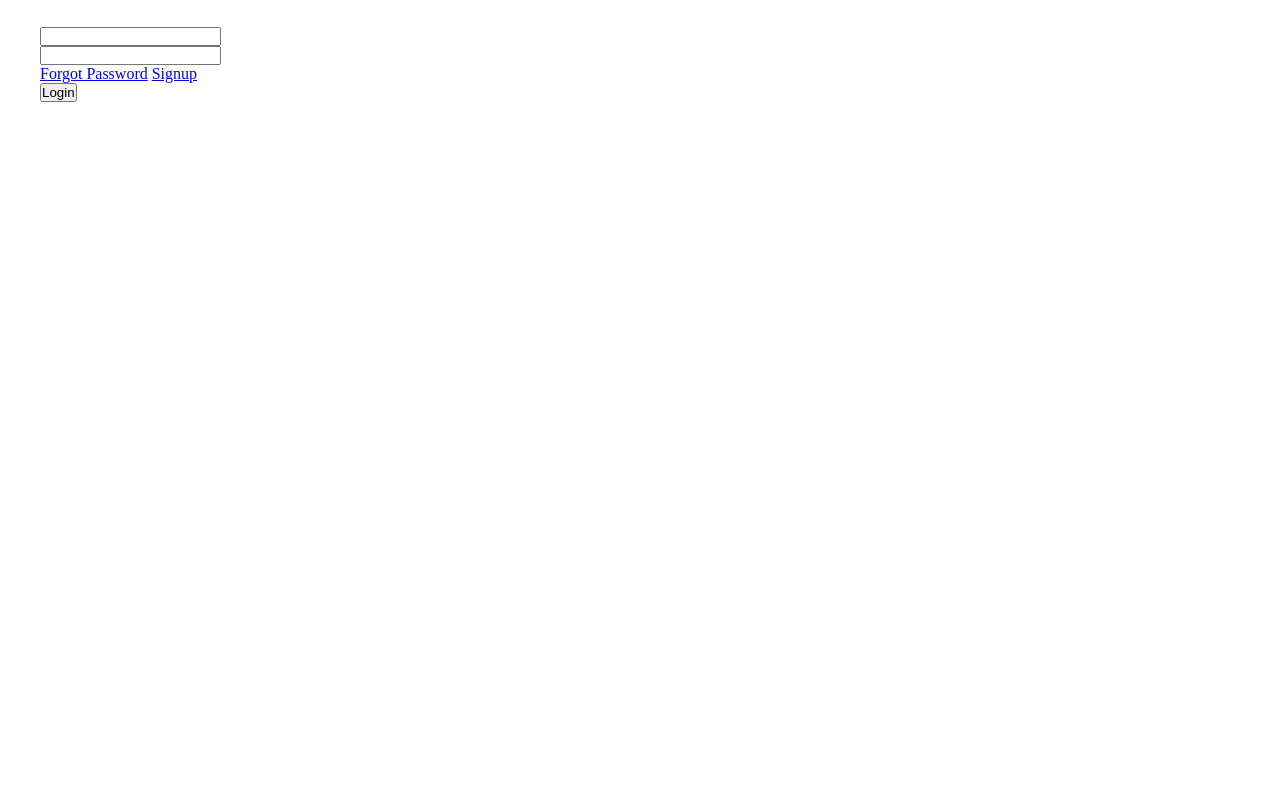
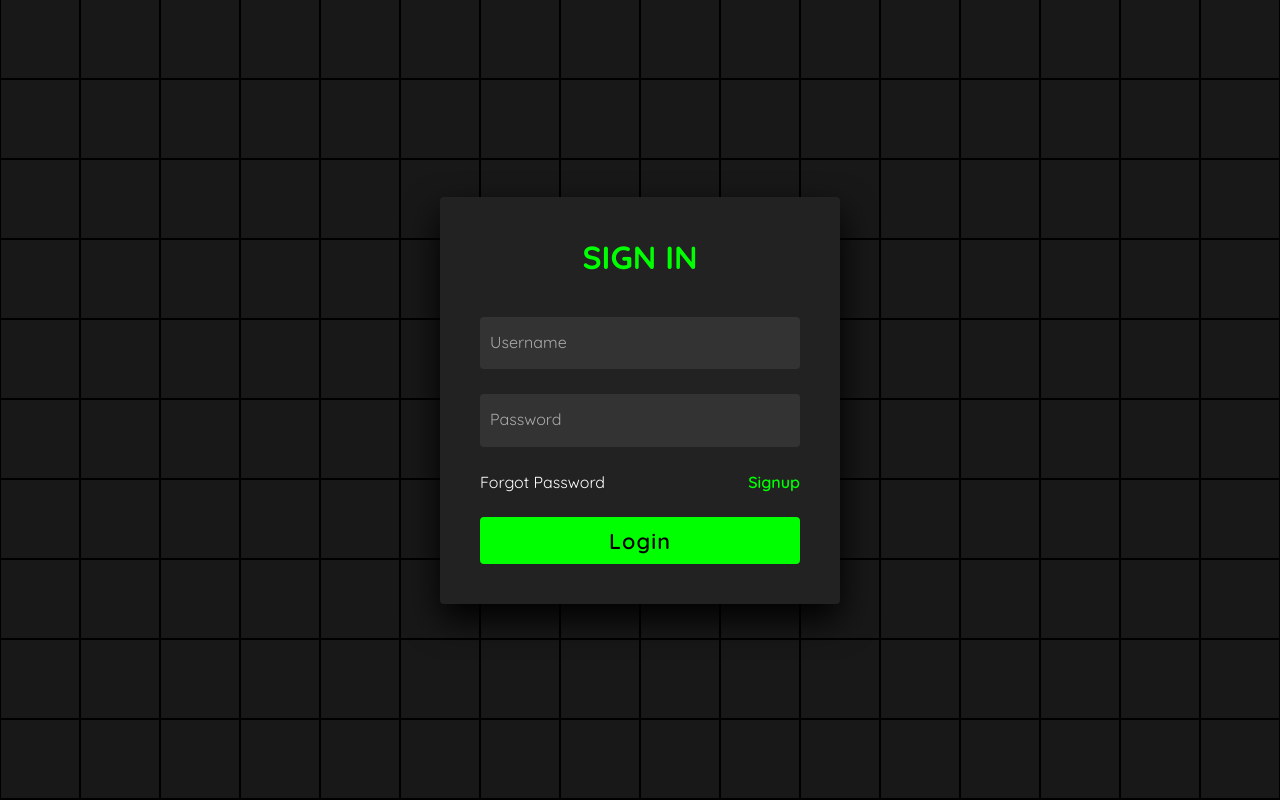
Before and after one commit to majid2000000/yes, a plain HTML site: page index.html in a window 1280 px wide. Drawn offline with Linux system fonts and the light colour scheme.

Commit message:
Update style.css

```diff
--- a/style.css
+++ b/style.css
@@ -1,117 +1,182 @@
-*{
-    margin: 0;
-    padding: 0;
-
+@import url('https://fonts.googleapis.com/css2?family=Quicksand:wght@300;400;500;600;700&display=swap');
+*
+{
+  margin: 0;
+  padding: 0;
+  box-sizing: border-box;
+  font-family: 'Quicksand', sans-serif;
 }
-
-.main{
-    width: 100;
-    background:linear-gradient(to top, rgba(0,0,0,0.5)50%,rgba(0,0,0,0.5)50%), url(1.jpg);
-    background-position: center;
-    background-size: cover;
-    height: 109vh;
-}
-
-.navbar{
-    width: 1200px;
-    height: 75px;
-    margin: auto;
-}
-
-.icon{
-    width: 200px;
-    float: left;
-    height: 70px;
-    margin-right: 35px;
-}
-
-.logo{
-    color: #ff7200;
-    font-size: 35px;
-    font-family: Arial;
-    padding-left: 20px;
-    float: left;
-    padding-top: 10px;
-}
-
-.menu{
-    width: 400px;
-    float: left;
-    height: 70px;
-}
-
-ul{
-  float: left;
+body
+{
   display: flex;
   justify-content: center;
   align-items: center;
+  min-height: 100vh;
+  background: #000;
+}
+section
+{
+  position: absolute;
+  width: 100vw;
+  height: 100vh;
+  display: flex;
+  justify-content: center;
+  align-items: center;
+  gap: 2px;
+  flex-wrap: wrap;
+  overflow: hidden;
+}
+section::before
+{
+  content: '';
+  position: absolute;
+  width: 100%;
+  height: 100%;
+  background: linear-gradient(#000,#0f0,#000);
+  animation: animate 5s linear infinite;
+}
+@keyframes animate
+{
+  0%
+  {
+    transform: translateY(-100%);
+  }
+  100%
+  {
+    transform: translateY(100%);
+  }
+}
+section span
+{
+  position: relative;
+  display: block;
+  width: calc(6.25vw - 2px);
+  height: calc(6.25vw - 2px);
+  background: #181818;
+  z-index: 2;
+  transition: 1.5s;
+}
+section span:hover
+{
+  background: #0f0;
+  transition: 0s;
 }
 
-ul li{
-    list-style: none;
-    margin-left: 62px;
-    margin-top: 27px;
-    font-size: 14px;
-
+section .signin
+{
+  position: absolute;
+  width: 400px;
+  background: #222;
+  z-index: 1000;
+  display: flex;
+  justify-content: center;
+  align-items: center;
+  padding: 40px;
+  border-radius: 4px;
+  box-shadow: 0 15px 35px rgba(0,0,0,9);
 }
-ul li a{
-    text-decoration: none;
-    color: #fbf8f8;
-    font-family: Arial;
-    font-weight: bold;
-    transition: 0.4s;
+section .signin .content
+{
+  position: relative;
+  width: 100%;
+  display: flex;
+  justify-content: center;
+  align-items: center;
+  flex-direction: column;
+  gap: 40px;
 }
-
-ul li a:hover{
-    color: #ff7200;
+section .signin .content h2
+{
+  font-size: 2em;
+  color: #0f0;
+  text-transform: uppercase;
 }
-
-.search{
-    width: 330px;
-    float: left;
-    margin-left: 270px;
+section .signin .content .form
+{
+  width: 100%;
+  display: flex;
+  flex-direction: column;
+  gap: 25px;
 }
-
-.srch{
-    font-family: 'Times New Roman';
-    width: 200px;
-    height: 40;
-    background: transparent;
-    border: 1px solid #ff7200;
-    margin-top: 13px;
-    color: #fff;
-    border-right: none;
-    font-size: 16px;
-    float: left;
-    padding: 10px;
-    border-bottom-left-radius: 5px;
-    border-top-left-radius: 5px;
+section .signin .content .form .inputBox
+{
+  position: relative;
+  width: 100%;
 }
-
-.btn{
-    width: 100px;
-    height: 40px;
-    background: #ff7200;
-    border: 2px solid #ff7200;
-    margin-top: 13px;
-    color: #fff;
-    font-size: 15px;
-    border-bottom-right-radius: 5px;
-    border-bottom-right-radius: 5px;
+section .signin .content .form .inputBox input
+{
+  position: relative;
+  width: 100%;
+  background: #333;
+  border: none;
+  outline: none;
+  padding: 25px 10px 7.5px;
+  border-radius: 4px;
+  color: #fff;
+  font-weight: 500;
+  font-size: 1em;
 }
-
-.bnt{
-    outline: none;
+section .signin .content .form .inputBox i
+{
+  position: absolute;
+  left: 0;
+  padding: 15px 10px;
+  font-style: normal;
+  color: #aaa;
+  transition: 0.5s;
+  pointer-events: none;
 }
-
-.srch{
-    outline: none;
+.signin .content .form .inputBox input:focus ~ i,
+.signin .content .form .inputBox input:valid ~ i
+{
+  transform: translateY(-7.5px);
+  font-size: 0.8em;
+  color: #fff;
 }
-
-.content{
-    width: 1200px;
-    height:auto;
-    margin:auto;
-    color: #fff;
-    position: relative;
+.signin .content .form .links
+{
+  position: relative;
+  width: 100%;
+  display: flex;
+  justify-content: space-between;
 }
+.signin .content .form .links a
+{
+  color: #fff;
+  text-decoration: none;
+}
+.signin .content .form .links a:nth-child(2)
+{
+  color: #0f0;
+  font-weight: 600;
+}
+.signin .content .form .inputBox input[type="submit"]
+{
+  padding: 10px;
+  background: #0f0;
+  color: #000;
+  font-weight: 600;
+  font-size: 1.35em;
+  letter-spacing: 0.05em;
+  cursor: pointer;
+}
+input[type="submit"]:active
+{
+  opacity: 0.6;
+}
+@media (max-width: 900px)
+{
+  section span
+  {
+    width: calc(10vw - 2px);
+    height: calc(10vw - 2px);
+  }
+}
+@media (max-width: 600px)
+{
+  section span
+  {
+    width: calc(20vw - 2px);
+    height: calc(20vw - 2px);
+  }
+}
```
